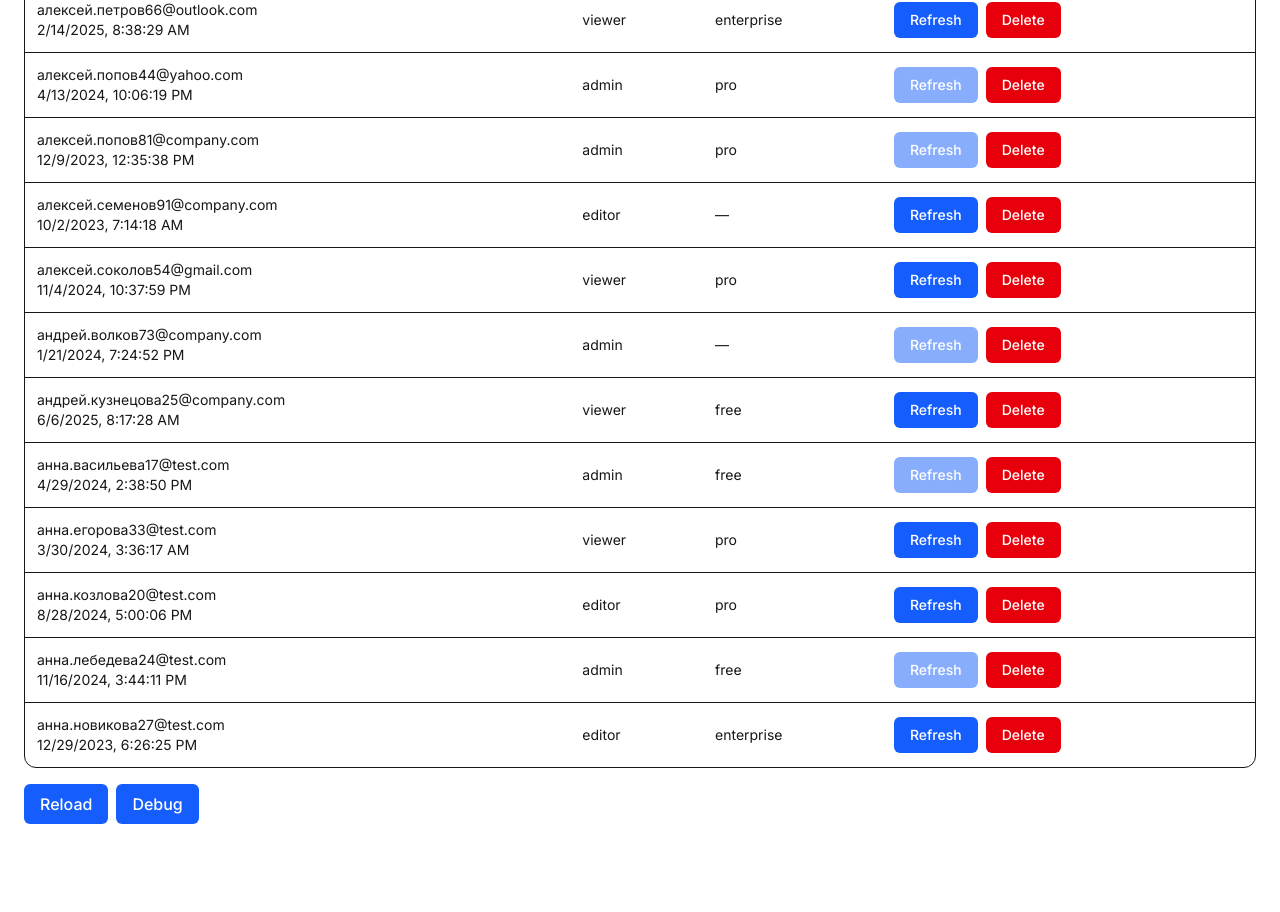
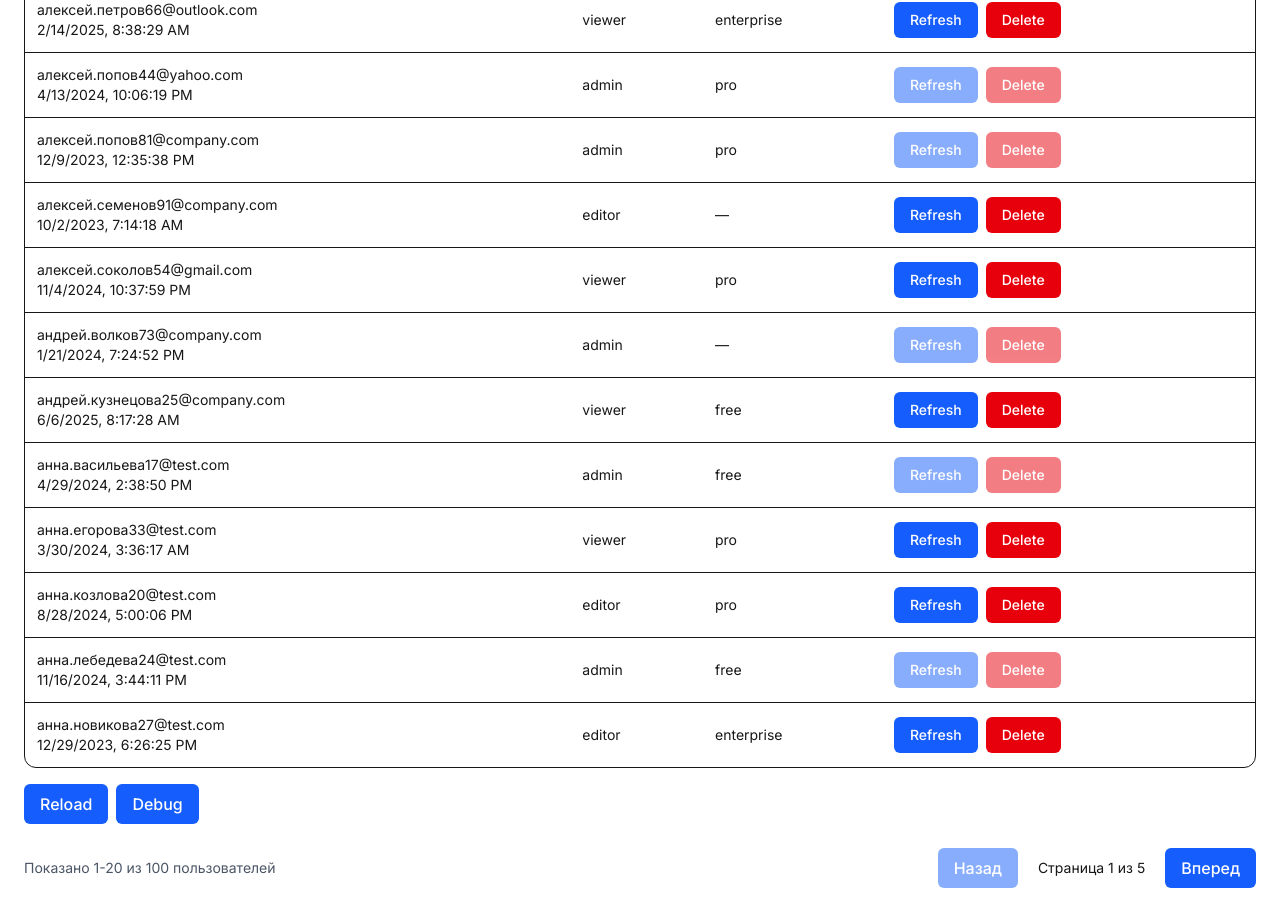
Before and after one commit to NoNameGeorge/test-tast-AMDY-GROUP, a Next.js app: page /users in a window 1280 px wide. Shown: the part 660-1572 px from the top of the page. Before the commit the page ends 1508 px from the top, so only its background shows below. Built offline with nearby package versions, Linux system fonts and the light colour scheme.

Commit message:
feat: add pagination

```diff
--- a/src/app/users/page.tsx
+++ b/src/app/users/page.tsx
@@ -61,26 +61,27 @@ export default function UsersPage() {
     const [sortBy, setSortBy] = useState<'email' | 'createdAt' | 'role'>('email');
     const [desc, setDesc] = useState(false);
     const [selectedRowId, setSelectedRowId] = useState<string | null>(null);
+    const [currentPage, setCurrentPage] = useState(1);
     const queryClient = useQueryClient();
 
     // Debounce для поиска
     const debouncedSearch = useDebounce(search, 300);
 
     const usersQuery = useQuery({
-        queryKey: ['users', { limit: pageSize, search: debouncedSearch, sortBy, desc }],
+        queryKey: ['users', { limit: pageSize, search: debouncedSearch, sortBy, desc, page: currentPage }],
         queryFn: () => fetchUsers({ limit: pageSize, search: debouncedSearch, sortBy, desc }),
         refetchOnWindowFocus: true,
         retry: 3,
-        onSuccess: (payload: any) => {
-            if (payload?.data?.length === 1) {
-                setSelectedRowId(payload.data[0].id);
-            }
-        },
+        // onSuccess: (payload: any) => {
+        //     if (payload?.data?.length === 1) {
+        //         setSelectedRowId(payload.data[0].id);
+        //     }
+        // },
     });
 
     useEffect(() => {
         queryClient.invalidateQueries({ queryKey: ['users'] });
-    }, [debouncedSearch, sortBy, desc, pageSize, queryClient]);
+    }, [debouncedSearch, sortBy, desc, pageSize, currentPage, queryClient]);
 
     const columnHelper = createColumnHelper<User>();
     const columns = [
@@ -123,7 +124,11 @@ export default function UsersPage() {
                         >
                             Refresh
                         </Button>
-                        <Button variant="destructive" onClick={() => fetch('/api/users/' + user.id, { method: 'DELETE' })}>
+                        <Button
+                            variant="destructive"
+                            onClick={() => fetch('/api/users/' + user.id, { method: 'DELETE' })}
+                            disabled={!canEdit}
+                        >
                             Delete
                         </Button>
                     </div>
@@ -202,8 +207,33 @@ export default function UsersPage() {
 
             <div className="mt-4 flex gap-2">
                 <Button onClick={() => queryClient.invalidateQueries({ queryKey: ['users'] })}>Reload</Button>
-                <Button onClick={() => alert(JSON.stringify(usersQuery.data))}>Debug</Button>
+                <Button onClick={() => console.log(JSON.stringify(usersQuery.data))}>Debug</Button>
             </div>
+
+            {usersQuery?.data && (
+                <div className="mt-6 flex items-center justify-between">
+                    <div className="text-sm text-gray-600">
+                        Показано {((currentPage - 1) * pageSize) + 1}-{Math.min(currentPage * pageSize, usersQuery.data.total)} из {usersQuery.data.total} пользователей
+                    </div>
+                    <div className="flex items-center gap-2">
+                        <Button
+                            onClick={() => setCurrentPage(prev => Math.max(prev - 1, 1))}
+                            disabled={currentPage === 1}
+                        >
+                            Назад
+                        </Button>
+                        <span className="px-3 py-1 text-sm">
+                            Страница {currentPage} из {usersQuery.data.totalPages}
+                        </span>
+                        <Button
+                            onClick={() => setCurrentPage(prev => Math.min(prev + 1, usersQuery.data.totalPages))}
+                            disabled={currentPage >= usersQuery.data.totalPages}
+                        >
+                            Вперед
+                        </Button>
+                    </div>
+                </div>
+            )}
         </div>
     );
 }
```
